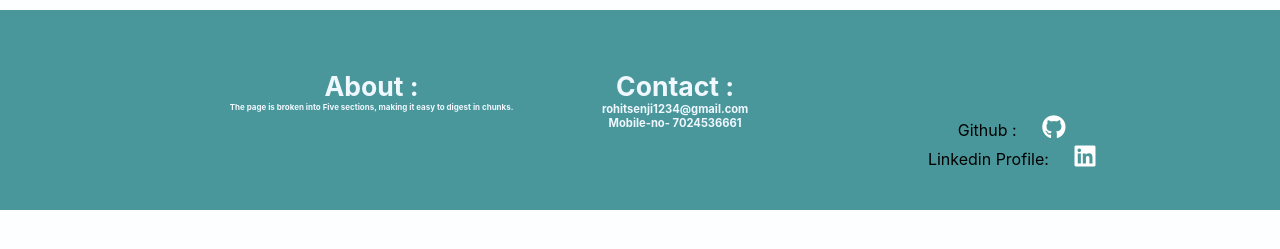
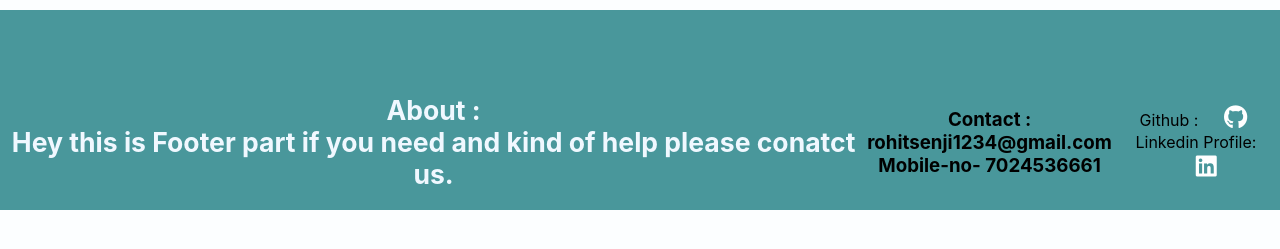
Before and after one commit to Rohitsenji/React-blog-post-project, a React (Create React App) app: page /Details/11 in a window 1280 px wide. Shown: the part 907-1156 px from the top of the page. Built offline with nearby package versions, Linux system fonts and the light colour scheme.

Commit message:
Update Footer.js

```diff
--- a/src/Footer/Footer.js
+++ b/src/Footer/Footer.js
@@ -9,18 +9,21 @@ function Footer() {
           <div className="leftNav">
             <h5>
               About :
-              <p className="aboutfooter" style={{ fontSize: "0.5rem", width: "30vw", height: "14vh" }}>
-                The page is broken into Five sections, making it easy to digest
-                in chunks.
+              <p className="aboutfooter" >
+                Hey this is Footer part if you need and kind of help please conatct us.
                 <br />
 
               </p>
             </h5>
-            <h5>
+
+          </div>
+
+          <div>
+          <h3>
               Contact :
-              <p className="Email" style={{ fontSize: "0.7rem" }}>rohitsenji1234@gmail.com</p>
-              <p className="mobileno" style={{ fontSize: "0.7rem" }}>Mobile-no- 7024536661</p>
-            </h5>
+              <p className="Email">rohitsenji1234@gmail.com</p>
+              <p className="mobileno" >Mobile-no- 7024536661</p>
+            </h3>
           </div>
           {/* <p className="footer-content" style={{fontSize:"1rem"}}>copyright&copy; 2023 Rohit Sen</p> */}
           <div className="icons">
```
